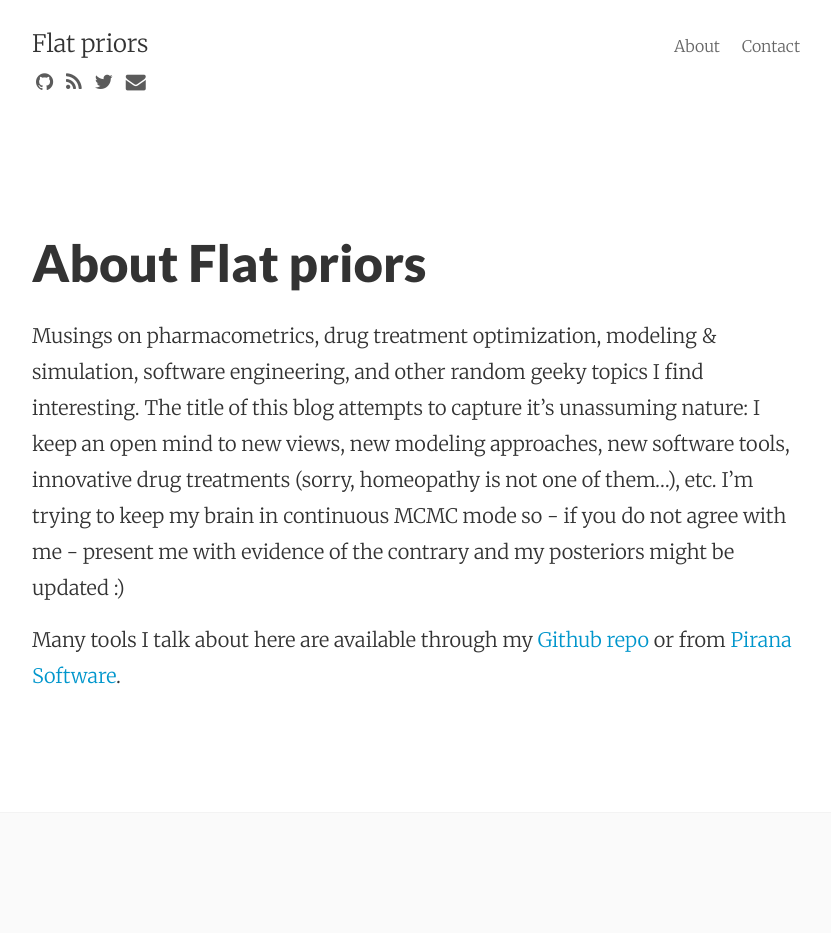
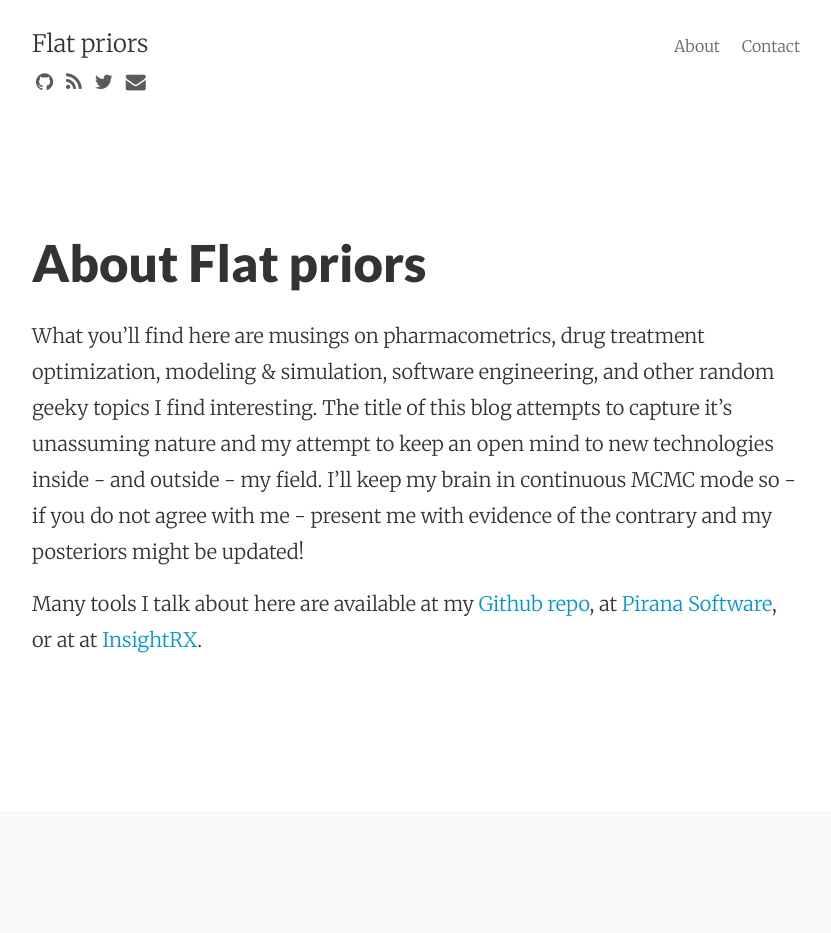
Before and after one commit to ronkeizer/ronkeizer.github.io, a Jekyll site: the page built from about.md, in a window 1280 px wide. Shown: the whole page, without its empty margins (224-1055 px from the left). Built offline with Jekyll 4.4.1, drawn with Linux system fonts in a browser that asks for light colours; nearby versions of some CDN libraries.

Commit message:
update about page

```diff
--- a/about.md
+++ b/about.md
@@ -4,6 +4,6 @@ title: About Flat priors
 permalink: /about/
 ---
 
-Musings on pharmacometrics, drug treatment optimization, modeling & simulation, software engineering, and other random geeky topics I find interesting. The title of this blog attempts to capture it's unassuming nature: I keep an open mind to new views, new modeling approaches, new software tools, innovative drug treatments (sorry, homeopathy is not one of them...), etc. I'm trying to keep my brain in continuous MCMC mode so - if you do not agree with me - present me with evidence of the contrary and my posteriors might be updated :)
+What you'll find here are musings on pharmacometrics, drug treatment optimization, modeling & simulation, software engineering, and other random geeky topics I find interesting. The title of this blog attempts to capture it's unassuming nature and my attempt to keep an open mind to new technologies inside - and outside - my field. I'll keep my brain in continuous MCMC mode so - if you do not agree with me - present me with evidence of the contrary and my posteriors might be updated!
 
-Many tools I talk about here are available through my [Github repo](https://github.com/ronkeizer) or from [Pirana Software](http://www.pirana-software.com).
+Many tools I talk about here are available at my [Github repo](https://github.com/ronkeizer), at [Pirana Software](http://www.pirana-software.com), or at at [InsightRX](http://www.insight-rx.com).
```
